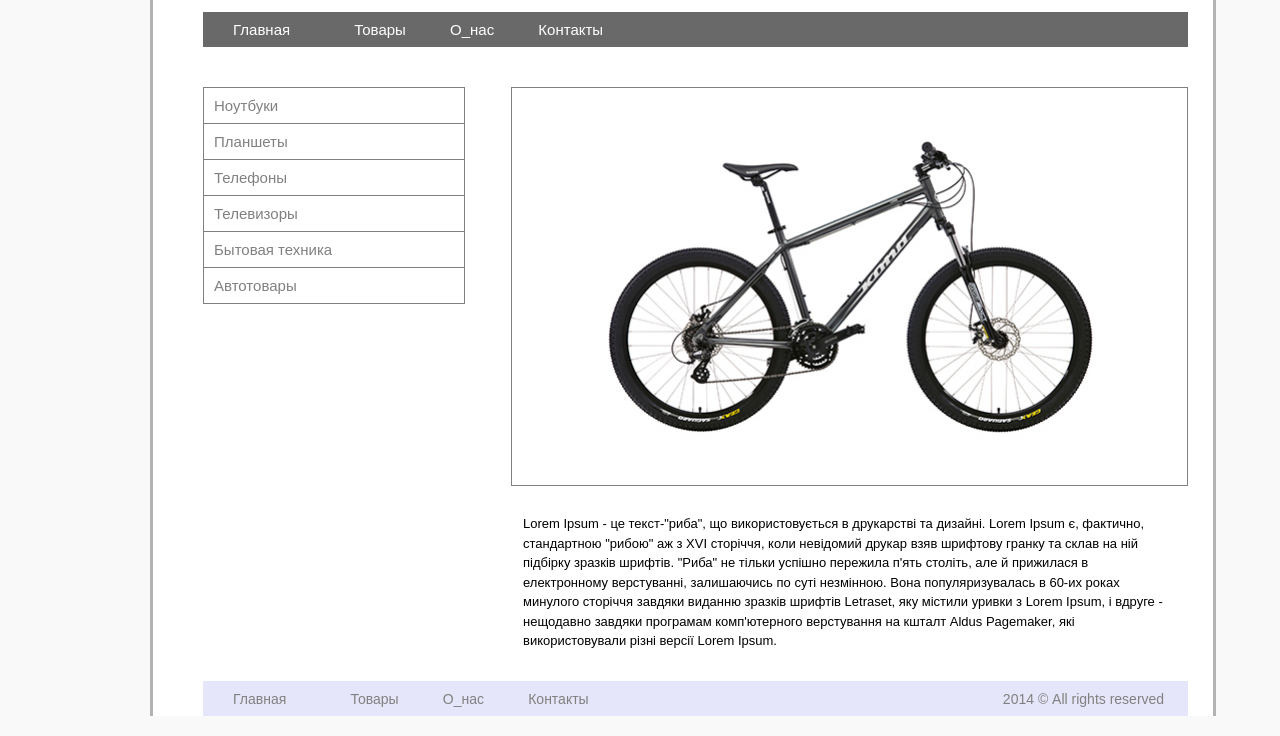
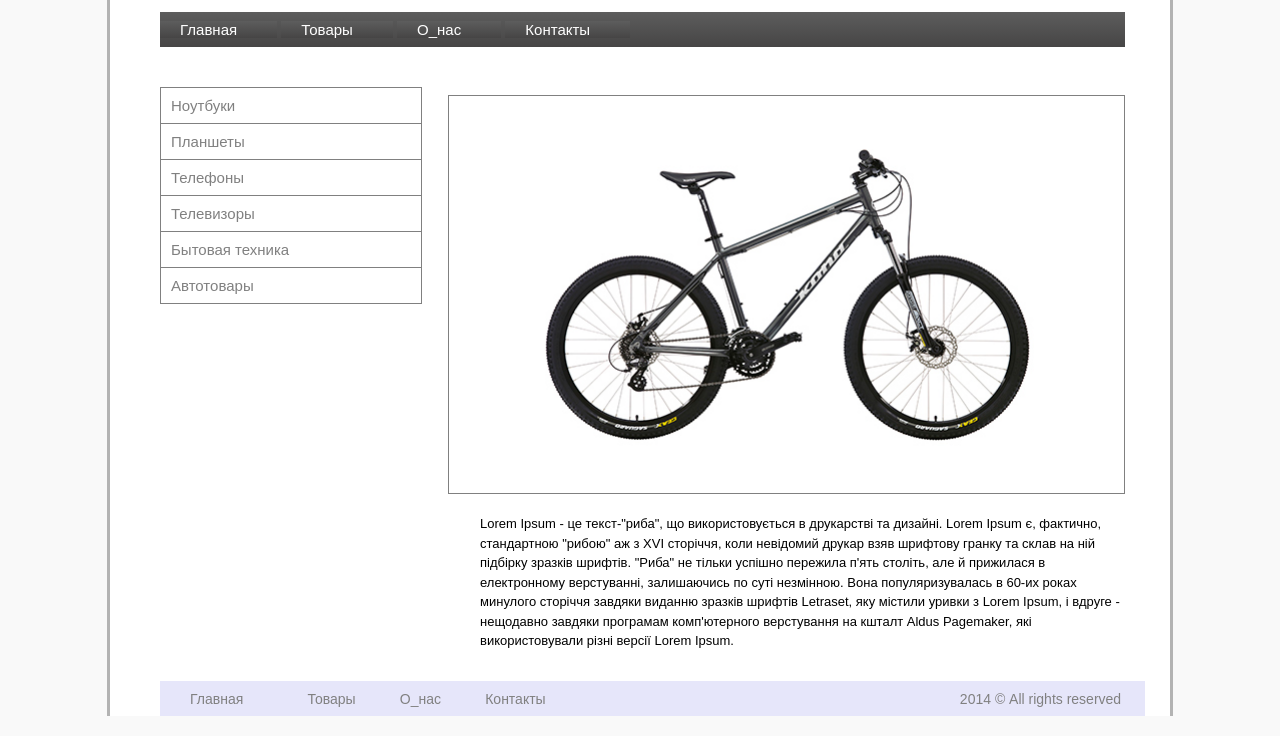
Before and after one commit to ruslanprikhdk/HW3-Ruslan-Prykhodko, a plain HTML site: page index.html in a window 1280 px wide. Shown: the part 103-839 px from the top of the page. Drawn offline with Linux system fonts and the light colour scheme.

Commit message:
Add files via upload

```diff
--- a/css/style.css
+++ b/css/style.css
@@ -3,7 +3,7 @@ background-color: #f9f9f9;
 }
 .background {
     margin-top: 0px;
-margin-left: 150px;
+    margin: auto;;
     width: 1060px;
     height: 100%;
     background-color: white;
@@ -20,6 +20,8 @@ font-family: Arial;
 .upper_menu {
     text-decoration: none;
     color: white;
+    height: 100%;
+    display: inline-block;
 }
 .main_menu {
     text-decoration: none;
@@ -41,32 +43,34 @@ background-color: white;
 .items {
     margin-left: 50px;
     font-size: 15px;
+
 }
 .menu {
     width: 965px;
     margin-left: 50px;
-background-color: dimgray;
-padding: 10px;
     margin: 0;
     margin-top: 30px;
+    background: #464545;
+    background: linear-gradient(to top, #464545, #5d5d5d);
 }
 .menu li{
     margin:0;
     display:inline;
-background-color: dimgray;
+    background: #464545;
+    background: linear-gradient(to top, #464545, #5d5d5d);
     color: white;
 }
-.menu li:nth-child(1) {
-padding: 8px 40px 8px 20px;
+.menu a:nth-child(1) {
+    padding: 10px 40px 10px 20px;
 }
-.menu li:nth-child(2) {
-padding: 8px 20px;
+.menu a:nth-child(2) {
+    padding: 10px 20px;
 }
-.menu li:nth-child(3) {
-padding: 8px 20px;
+.menu a:nth-child(3) {
+    padding: 10px 20px;
 }
-.menu li:nth-child(4) {
-padding: 8px 20px;
+.menu a:nth-child(4) {
+    padding: 10px 20px;
 }
 .offer {
     margin-top: 40px;
@@ -90,6 +94,7 @@ width: 675px;
     border: 1px solid grey;
 }
 .picture {
+    padding: 8px 20px;
     float: right;
     margin-top: 40px;
     margin-right: 25px;
@@ -139,15 +144,19 @@ padding: 8px 20px;
     padding: 8px 0px 8px 390px;
     text-align: right;
 }
-.menu li:hover {
-background-color: #383838;
-border: 1px solid white;
-padding: 9px 19px 9px 19px;
+.menu a:hover {
+    background: #303030;
+    background: linear-gradient(to top, #303030, #494949);
+    border-left: 1px solid white;
+    border-right: 1px solid white;
+    padding: 10px 20px 10px 20px;
 }
-.menu li:nth-child(1):hover {
-background-color: #383838;
-border: 1px solid white;
-padding: 9px 39px 9px 19px;
+.menu a:nth-child(1):hover {
+    background: #303030;
+    background: linear-gradient(to top, #303030, #494949);
+    border-left: 1px solid white;
+    border-right: 1px solid white;
+    padding: 10px 39.5px 10px 19px;
 }
 
 .offer li:hover {
```
Lines whose indentation alone changed are shown as unchanged.
